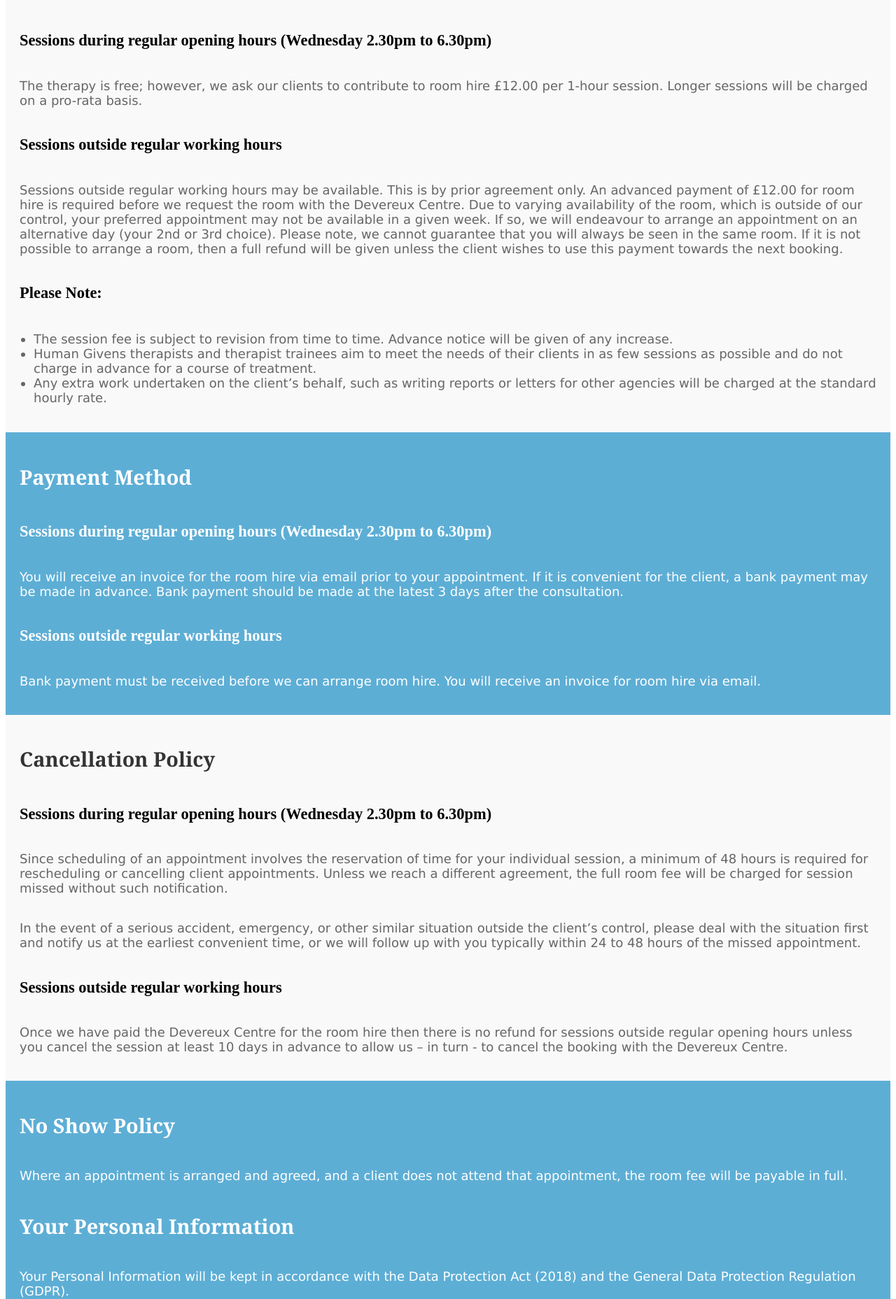
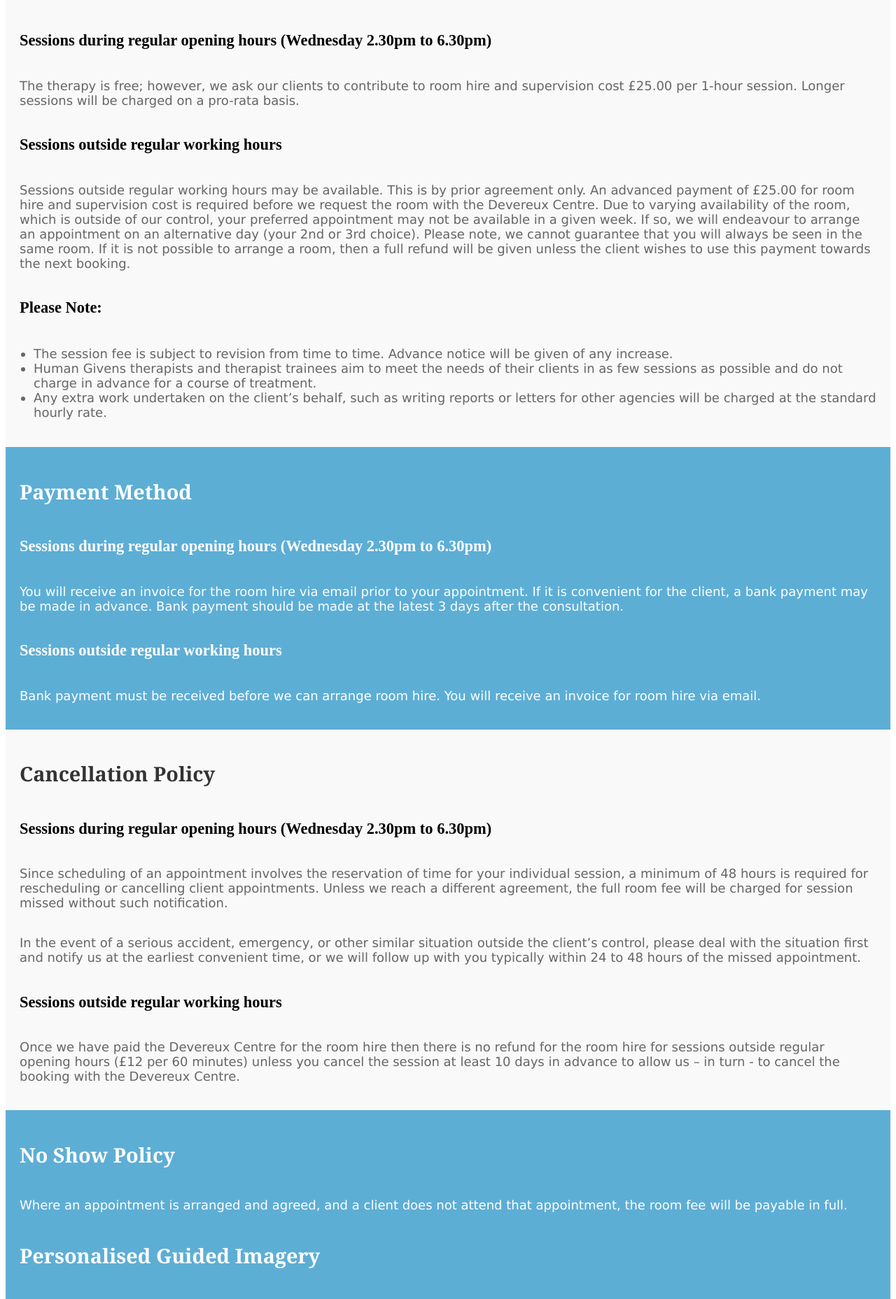
Before and after one commit to MikeForde/cstestvuejs, a Vue app: page /business in a window 1280 px wide. Shown: the part 1110-2967 px from the top of the page at 70% size. Built offline with nearby package versions, Linux system fonts and the light colour scheme.

Commit message:
Updated Business Terms and AboutMe paragraph

```diff
--- a/src/components/AboutMePage.vue
+++ b/src/components/AboutMePage.vue
@@ -21,7 +21,7 @@
         </div>
         <div class="about-me-info info-card">
           <h2>I'm Galina Filipkova</h2>
-          <p>I am a trainee counsellor HG.Dip.P (Trainee) and currently offer low-cost therapy sessions for adults to complete the final stage of my psychotherapy qualification.</p>
+          <p>My name is Galina Filipkova. I am a trainee therapist HG.Dip.P (Trainee) and will be taking my final assessment in May to fully qualify as a psychotherapist. I have completed over 100 practice hours with clients and will be offering face-to-face, low-cost, fast phobia treatment for adults between June and August to hone my skills in the technique and to be able to offer sessions online.</p>
           <p>From my previous roles in education and social care, I have extensive experience of working with both adults and young people. I currently work in a grammar school in Gloucester supporting students’ wellbeing and mental health.</p>
           <p>I also volunteered previously with the Samaritans.</p>
           <p>In my free time, I enjoy reading, gardening, yoga, running and walking.</p>
--- a/src/components/BusinessPage.vue
+++ b/src/components/BusinessPage.vue
@@ -38,9 +38,9 @@
         <div class="info-card">
           <h2>Cost of Therapy</h2>
           <h3>Sessions during regular opening hours (Wednesday 2.30pm to 6.30pm)</h3>
-          <p>The therapy is free; however, we ask our clients to contribute to room hire £12.00 per 1-hour session. Longer sessions will be charged on a pro-rata basis.</p>
+          <p>The therapy is free; however, we ask our clients to contribute to room hire and supervision cost £25.00 per 1-hour session. Longer sessions will be charged on a pro-rata basis.</p>
           <h3>Sessions outside regular working hours </h3>
-          <p>Sessions outside regular working hours may be available. This is by prior agreement only. An advanced payment of £12.00 for room hire is required before we request the room with the Devereux Centre. Due to varying availability of the room, which is outside of our control, your preferred appointment may not be available in a given week. If so, we will endeavour to arrange an appointment on an alternative day (your 2nd or 3rd choice). Please note, we cannot guarantee that you will always be seen in the same room. If it is not possible to arrange a room, then a full refund will be given unless the client wishes to use this payment towards the next booking.</p>
+          <p>Sessions outside regular working hours may be available. This is by prior agreement only. An advanced payment of £25.00 for room hire and supervision cost is required before we request the room with the Devereux Centre. Due to varying availability of the room, which is outside of our control, your preferred appointment may not be available in a given week. If so, we will endeavour to arrange an appointment on an alternative day (your 2nd or 3rd choice). Please note, we cannot guarantee that you will always be seen in the same room. If it is not possible to arrange a room, then a full refund will be given unless the client wishes to use this payment towards the next booking.</p>
           <h3>Please Note:</h3>
           <ul>
             <li>The session fee is subject to revision from time to time. Advance notice will be given of any increase.</li>
@@ -67,7 +67,7 @@
           <p>Since scheduling of an appointment involves the reservation of time for your individual session, a minimum of 48 hours is required for rescheduling or cancelling client appointments. Unless we reach a different agreement, the full room fee will be charged for session missed without such notification.</p>
           <p>In the event of a serious accident, emergency, or other similar situation outside the client’s control, please deal with the situation first and notify us at the earliest convenient time, or we will follow up with you typically within 24 to 48 hours of the missed appointment.</p>
           <h3>Sessions outside regular working hours</h3>
-          <p>Once we have paid the Devereux Centre for the room hire then there is no refund for sessions outside regular opening hours unless you cancel the session at least 10 days in advance to allow us – in turn - to cancel the booking with the Devereux Centre.</p>
+          <p>Once we have paid the Devereux Centre for the room hire then there is no refund for the room hire for sessions outside regular opening hours (£12 per 60 minutes) unless you cancel the session at least 10 days in advance to allow us – in turn - to cancel the booking with the Devereux Centre.</p>
         </div>
       </section>
 
@@ -75,6 +75,8 @@
         <div class="info-card">
           <h2>No Show Policy</h2>
           <p>Where an appointment is arranged and agreed, and a client does not attend that appointment, the room fee will be payable in full.</p>
+          <h2>Personalised Guided Imagery</h2>
+          <p>At my discretion, I may offer to record a personalised guided imagery for you. This guided imagery is for your sole use and must not be shared with third parties. It must not be listened to when driving, operating heavy machinery or in any other situations where distraction may put your safety or that of others at risk.</p>
           <h2>Your Personal Information</h2>
           <p>Your Personal Information will be kept in accordance with the Data Protection Act (2018) and the General Data Protection Regulation (GDPR).</p>
           <p>Please see our Privacy Policy (attached) for full details of the information we process.</p>
--- a/src/components/HomePage.vue
+++ b/src/components/HomePage.vue
@@ -21,7 +21,7 @@
         <div class="intro-card text-card">
           <h2>'Every journey begins with a single step'</h2>
           <p>Feeling overwhelmed by life’s challenges? Struggling with emotional pain, relationship issues, or finding balance? If you need support to navigate these difficulties, I can help.</p>
-          <p>My name is Galina Filipkova. I am a trainee counsellor HG.Dip.P (Trainee) and currently offer low-cost therapy sessions for adults to complete the final stage of my psychotherapy qualification.</p>
+          <p>My name is Galina Filipkova. I am a trainee therapist HG.Dip.P (Trainee) and will be taking my final assessment in May to fully qualify as a psychotherapist. I have completed over 100 practice hours with clients and will be offering face-to-face, low-cost, fast phobia treatment for adults between June and August to hone my skills in the technique and to be able to offer sessions online.</p>
           <p>I created the Clear Skies Practice as a safe space where we can work together to help you move forward. I work from the Human Givens (HG) approach. It is a practical, brief and solution-focussed approach that combines the latest insights from psychology and neuroscience research with proven techniques from a wide range of modalities in counselling and psychotherapy.</p>
           <p>My aim is to help you feel a little better after every session and to give you the tools to maintain good mental health moving forward. Please read more about how I will support you. <router-link to="/therapy">Learn more</router-link></p>
           <div class="button-container">
```
Also changed, not shown: 9 other files (tests, documents, lock files or other folders).
